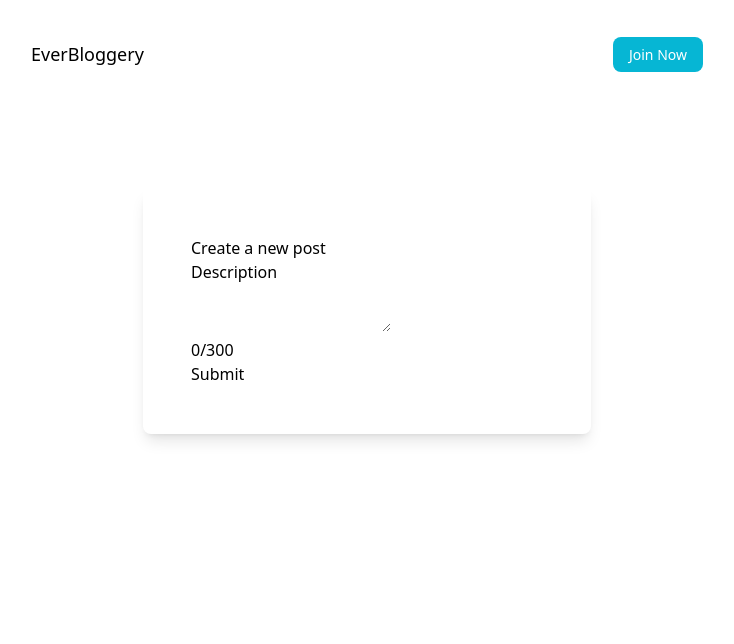
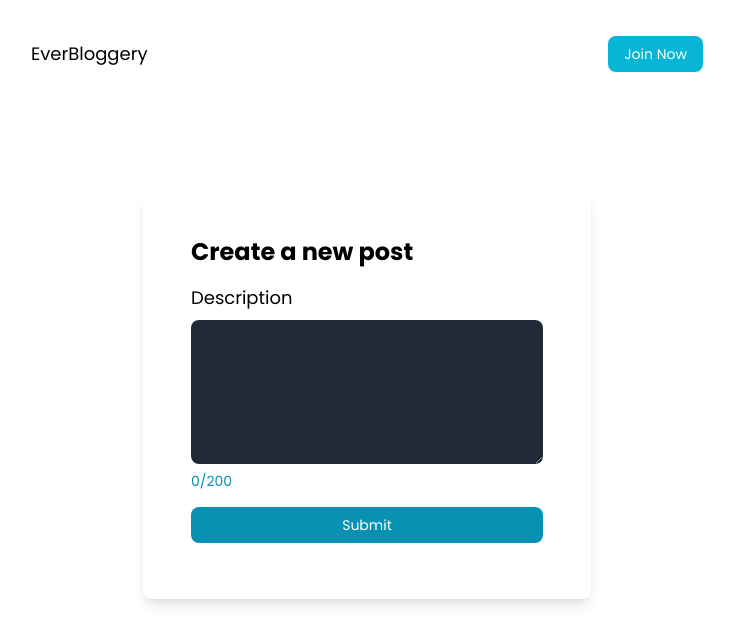
Before and after one commit to carlospsvieira/everbloggery, a Next.js app: page /post in a window 1280 px wide. Shown: the top 644 px of the page, without its empty margins (273-1007 px from the left). Built offline with nearby package versions, Linux system fonts and the light colour scheme; no server answers.

Commit message:
post sent to database

```diff
--- /dev/null
+++ b/components/Message.jsx
@@ -0,0 +1,14 @@
+export default function Message({children, username, avatar, description}) {
+  return (
+    <div className="bg-white p-8 border-b-2 rounded-lg">
+      <div className="flex items-center">
+        <img src={avatar} className="w-10 rounded-full" alt="avatar"/>
+        <h2>user</h2>
+      </div>
+      <div>
+        <span>Description</span>
+      </div>
+      {children}
+    </div>
+  )
+}
--- a/components/Nav.jsx
+++ b/components/Nav.jsx
@@ -22,7 +22,7 @@ export default function Nav() {
               <button className="font-medium bg-cyan-500 text-white py-2 px-4 rounded-md text-sm">Post</button>
             </Link>
             <Link href="/dashboard">
-              <img className="w-12 rounded-full cursor-pointer" src={user.photoURL} />
+              <img className="w-12 rounded-full cursor-pointer" src={user.photoURL} alt="avatar"/>
             </Link>
           </div>
         )}
--- a/package.json
+++ b/package.json
@@ -12,10 +12,12 @@
     "@next/font": "13.1.1",
     "firebase": "^9.15.0",
     "next": "13.1.1",
-    "react": "18.2.0",
+    "react": "^18.2.0",
     "react-dom": "18.2.0",
     "react-firebase-hooks": "^5.1.1",
-    "react-icons": "^4.7.1"
+    "react-icons": "^4.7.1",
+    "react-toastify": "^9.1.1",
+    "toastify": "^2.0.1"
   },
   "devDependencies": {
     "autoprefixer": "^10.4.13",
--- a/pages/_app.js
+++ b/pages/_app.js
@@ -1,9 +1,12 @@
-import '../styles/globals.css'
-import Layout from '../components/Layout'
+import "../styles/globals.css";
+import Layout from "../components/Layout";
+import { ToastContainer } from "react-toastify";
+import 'react-toastify/dist/ReactToastify.css';
 
 export default function App({ Component, pageProps }) {
   return (
     <Layout>
+      <ToastContainer limit={1}/>
       <Component {...pageProps} />
     </Layout>
   )
--- a/pages/_document.js
+++ b/pages/_document.js
@@ -5,8 +5,11 @@ export default function Document() {
     <Html lang="en">
       <Head>
         <link rel="preconnect" href="https://fonts.googleapis.com" />
-        <link rel="preconnect" href="https://fonts.gstatic.com" crossorigin />
-        <link href="https://fonts.googleapis.com/css2?family=Poppins:wght@400;500;600&display=swap" rel="stylesheet" />
+        <link rel="preconnect" href="https://fonts.gstatic.com" crossorigin/>
+        <link
+          href="https://fonts.googleapis.com/css2?family=Poppins:ital,wght@0,400;0,700;1,500&display=swap"
+          rel="stylesheet"
+        />
       </Head>
       <body>
         <Main />
--- a/pages/index.js
+++ /dev/null
@@ -1,19 +0,0 @@
-import Head from 'next/head'
-import { Inter } from '@next/font/google'
-
-const inter = Inter({ subsets: ['latin'] })
-
-export default function Home() {
-  return (
-    <>
-      <Head>
-        <title>Create Next App</title>
-        <meta name="description" content="Generated by create next app" />
-        <meta name="viewport" content="width=device-width, initial-scale=1" />
-        <link rel="icon" href="/favicon.ico" />
-      </Head>
-      <main>
-      </main>
-    </>
-  )
-}
--- /dev/null
+++ b/pages/index.jsx
@@ -0,0 +1,40 @@
+import Head from "next/head";
+import Message from "../components/Message";
+import { useEffect, useState } from "react";
+import { db } from "../utils/firebase";
+import { collection, onSnapshot, orderBy, query } from "firebase/firestore";
+
+export default function Home() {
+  const [allPosts, setAllPosts] = useState([]);
+
+  const getPosts = async () => {
+    const collectionRef = collection(db, "posts");
+    const q = query(collectionRef, orderBy("timestamp", "desc"))
+    const unsubscribe = onSnapshot(q, (snapshot) => {
+      setAllPosts(snapshot.docs.map((doc) => ({
+        ...doc.data(),
+        id: doc.id
+      })))
+    });
+    return unsubscribe;
+  }
+
+  useEffect(() => {
+    getPosts();
+  }, [])
+
+  return (
+    <div>
+      <Head>
+        <title>Create Next App</title>
+        <meta name="description" content="Generated by create next app" />
+        <meta name="viewport" content="width=device-width, initial-scale=1" />
+        <link rel="icon" href="/favicon.ico" />
+      </Head>
+      <div className="my-12 text-lg font-medium">
+        <h2>See what other people are saying</h2>
+        {allPosts.map((post) => <Message {...post} />)}
+      </div>
+    </div>
+  )
+}
--- a/pages/post.jsx
+++ b/pages/post.jsx
@@ -1,19 +1,73 @@
-import { auth } from "../utils/firebase"
+import { auth, db } from "../utils/firebase"
 import { useAuthState } from "react-firebase-hooks/auth"
 import { useRouter } from "next/router"
 import { useEffect, useState } from "react"
+import { addDoc, collection, serverTimestamp } from "firebase/firestore";
+import { toast } from "react-toastify";
 
 export default function Post() {
+  const [post, setPost] = useState({ description: "" });
+  const [user, loading] = useAuthState(auth);
+  const route = useRouter();
+
+  const handleChange = ({ target }) => {
+    const { value } = target;
+    setPost({ description: value })
+  }
+
+  //change description count color to red after 200 char
+  const descriptionRed =
+    `text-cyan-600 font-medium text-sm ${post.description.length > 200 ? "text-red-600" : ""}`;
+
+  const submitPost = async (e) => {
+    e.preventDefault();
+
+    //Checks for description length
+    if (!post.description || post.description.length > 200) {
+      toast.error("Description is empty or too long 🤔", {
+        position: toast.POSITION.TOP_CENTER,
+        autoClose: 2000,
+        toastId: 'do-not-duplicate',
+      });
+    } else {
+      //Creat new post
+      const collectionRef = collection(db, "posts");
+      await addDoc(collectionRef, {
+        ...post,
+        timestamp: serverTimestamp(),
+        user: user.uid,
+        avatar: user.photoURL,
+        username: user.displayName,
+      });
+      setPost({ description: "" });
+      return route.push("/");
+    }
+  }
+
   return (
     <div className="my-20 p-12 shadow-lg rounded-lg max-w-md mx-auto">
-      <form>
-        <h1>Create a new post</h1>
-        <div>
-          <h3>Description</h3>
-          <textarea></textarea>
-          <p>0/300</p>
+      <form onSubmit={submitPost}>
+        <h1 className="text-2xl font-bold">Create a new post</h1>
+        <div className="py-2">
+          <h3 className="text-lg font-medium py-2">Description</h3>
+          <textarea
+            value={post.description}
+            onChange={handleChange}
+            className="bg-gray-800 h-36 w-full
+             text-white text-sm rounded-lg p-2"
+          ></textarea>
+          <p className={descriptionRed}>{post.description.length}/200</p>
         </div>
-        <button>Submit</button>
+        <button
+          type="submit"
+          className="w-full
+             bg-cyan-600
+             text-white
+             font-medium
+             p-2 my-2 rounded-lg text-sm"
+        >
+          Submit
+        </button>
       </form>
     </div>
   )
--- a/styles/globals.css
+++ b/styles/globals.css
@@ -11,6 +11,7 @@ html,
 body {
   padding: 0;
   margin: 0;
+  font-family: Poppins;
 }
 
 a {
```
Also changed, not shown: notes.txt (added), 1 other file (tests, documents, lock files or other folders).
